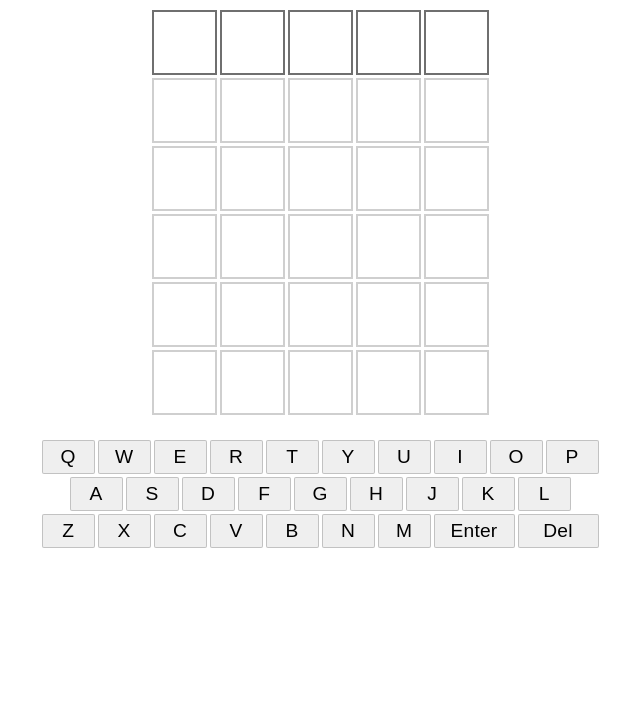
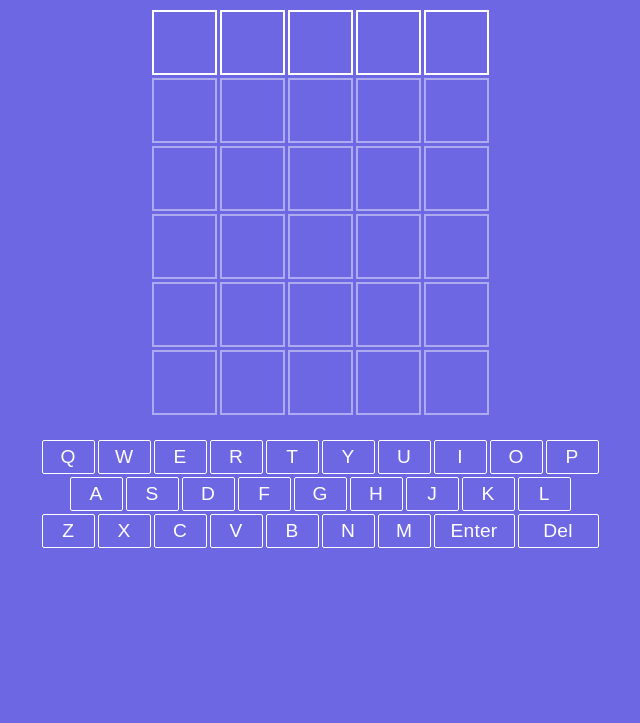
Before and after one commit to LL835/wordle-clone, a plain HTML site: page index.html in a window 1280 px wide. Shown: the part 77-800 px from the top of the page, without its empty margins (320-960 px from the left). Drawn offline with Linux system fonts and the light colour scheme.

Commit message:
add colour scheme

```diff
--- a/style.css
+++ b/style.css
@@ -1,3 +1,9 @@
+:root {
+    --bg-clr:#6D67E4;
+    --clr1: #FFFFFF70;
+    --clr2: #FFF;
+
+}
 * {
     margin: 0;
     padding: 0;
@@ -9,10 +15,12 @@ body {
     display: flex;
     flex-direction: column;
     min-height: 100vh;
+    background-color: var(--bg-clr);
 }
 .title {
     text-align: center;
     margin-bottom: 25px;
+    color: var(--clr2)
 }
 .game-board {
     display: flex;
@@ -30,7 +38,7 @@ body {
 
 }
 .tile {
-    border: solid 2px #00000030;
+    border: solid 2px var(--clr1);
     width: 100%;
     height: 100%;
     display: flex;
@@ -39,6 +47,7 @@ body {
     font-size: 1.5rem;
     font-weight: 700;
     user-select: none;
+    color: var(--clr2);
 }
 .keyboard {
     display: grid;
@@ -53,7 +62,9 @@ body {
     grid-column: span 2;
     font-size: inherit;
     border-radius: 2px;
-    border: solid 1px #00000030;
+    border: solid 1px var(--clr2);
+    background-color: transparent;
+    color: var(--clr2)
 }
 .key:hover {
     opacity: 60%;
@@ -66,7 +77,7 @@ body {
     grid-column: span 1;;
 }
 .tile[data-status="active"]{
-    border-color: #00000090;
+    border-color: var(--clr2);
 }
 
 @media all and (max-width: 600px){
```
